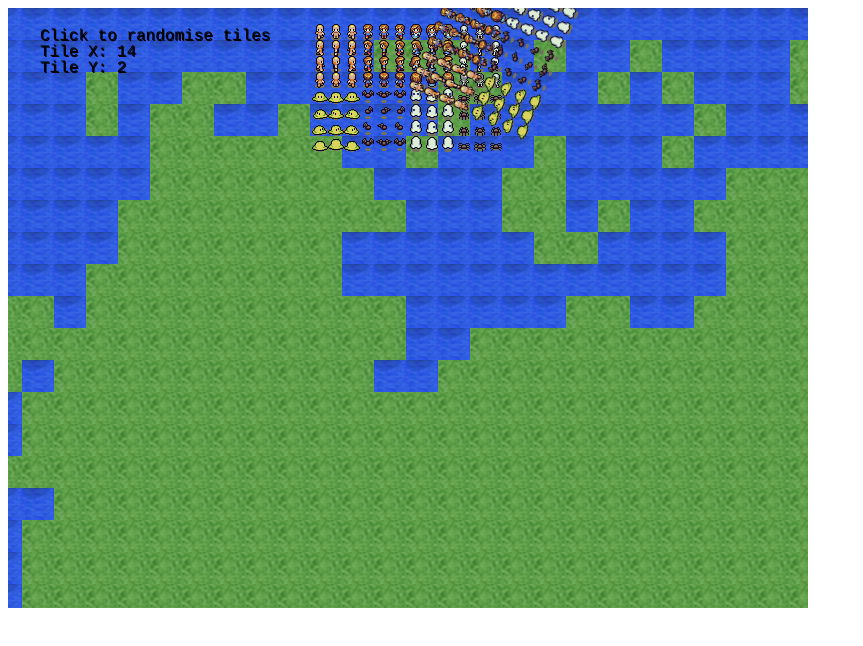
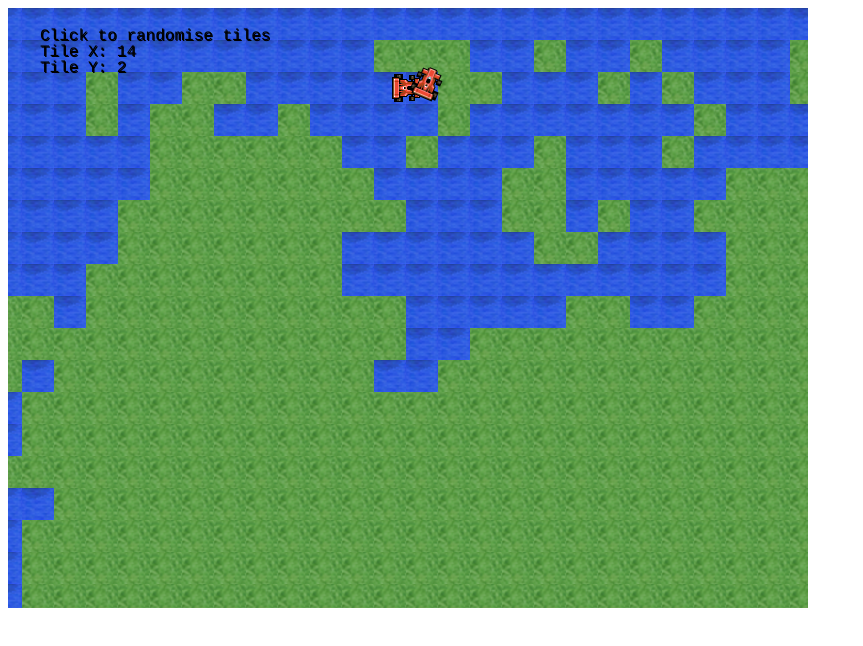
Before and after one commit to jamesjacko/ai-for-games, a website: page http-server/public/game/index.html in a window 1280 px wide. Shown: the whole page, without its empty margins (0-863 px from the left). Drawn offline with Linux system fonts and the light colour scheme.

Commit message:
some changes to index.html

```diff
--- a/http-server/public/game/index.html
+++ b/http-server/public/game/index.html
@@ -19,7 +19,7 @@
         function preload() {
             game.load.tilemap('desert', createJSON(width, height) , null, Phaser.Tilemap.TILED_JSON);
             game.load.image('tiles', 'images/tmw_desert_spacing.png');
-            game.load.image('car', 'images/characters.png');
+            game.load.image('car', 'images/car90.png');
 
         }
 
```
